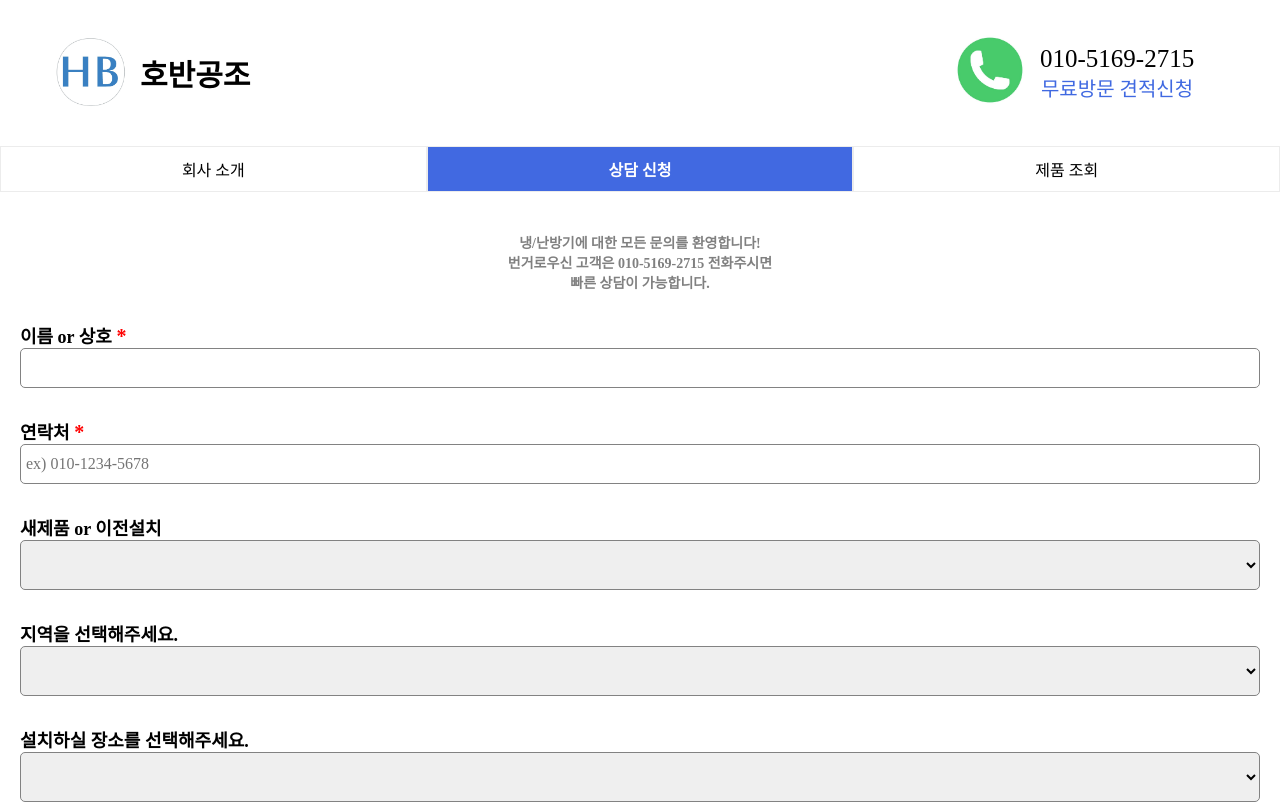
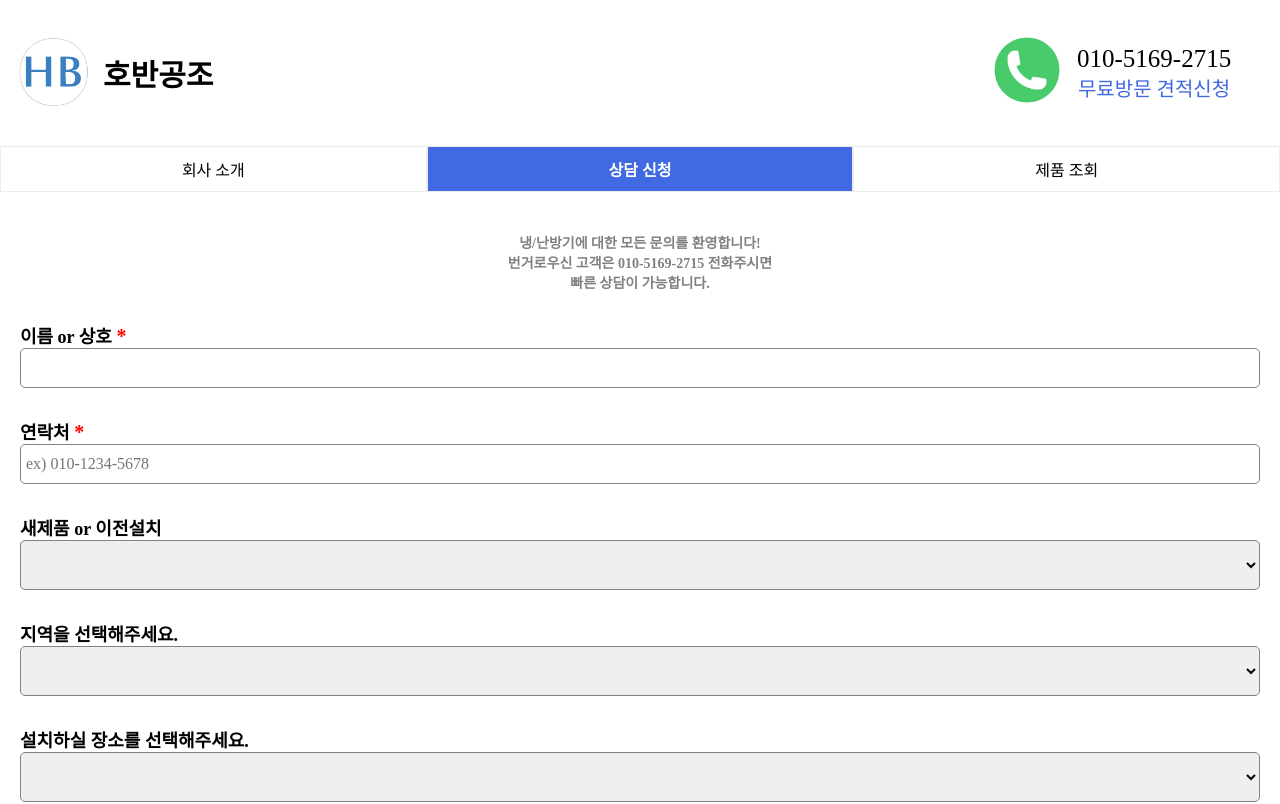
Before and after one commit to zeno0104/hobanGongjo_guest, a React (Vite) app in the folder hobangongjo_guest/: page /counsel in a window 1280 px wide. Shown: the top 804 px of the page. Built offline with nearby package versions, Linux system fonts and the light colour scheme; the HTML template or start-up script is replaced by a standard one; a web font is replaced by a local one.

Commit message:
Update Header.css

```diff
--- a/hobangongjo_guest/src/components/Header.css
+++ b/hobangongjo_guest/src/components/Header.css
@@ -74,7 +74,7 @@
 .Header {
   display: flex;
   justify-content: space-between;
-  padding: 20px 40px;
+  padding: 20px 3px;
 }
 /* Header section */
 .Header .logo {
```
